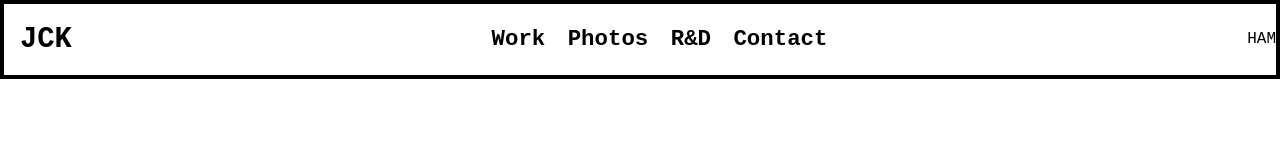
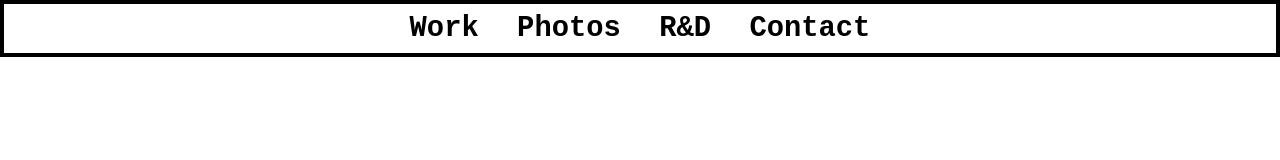
Before and after one commit to intern-jck/site-nextjs, a Next.js app: page / in a window 1280 px wide. Shown: the top 160 px of the page. Built offline with nearby package versions, Linux system fonts and the light colour scheme; grey boxes are pictures that could not be loaded.

Commit message:
adds hamburger menu styles

```diff
--- a/_old/index.html
+++ b/_old/index.html
@@ -22,11 +22,13 @@
 <body>
 
   <nav id="navbar" class="navbar">
+
     <div id="nav-ham">
       <button onclick="showMenu()">
         <i class="fa-solid fa-bars fa-3x"></i>
       </button>
     </div>
+
     <ul id="nav-menu">
       <li>
         <a href="/">
@@ -64,6 +66,7 @@
         </a>
       </li>
     </ul>
+
   </nav>
 
   <section class="page-content">
--- a/_old/styles/nav.css
+++ b/_old/styles/nav.css
@@ -52,7 +52,7 @@
     display: none;
   }
 
-  #nav-menu.active {
+  #nav-menu .active {
     top: 0;
     display: flex;
     flex-direction: column;
--- a/src/common/components/Navbar/Navbar.module.scss
+++ b/src/common/components/Navbar/Navbar.module.scss
@@ -1,42 +1,63 @@
 .navbar {
   border: $border-stock;
   background-color: $color-background;
+  padding: $padding-stock;
+  position: fixed;
   width: 100%;
-  position: fixed;
-  z-index: 99;
   top: 0;
   left: 0;
+  z-index: 99;
+  display: flex;
+  align-items: center;
+  justify-content: center;
+  gap: 0;
+}
+
+.navMenu {
+  font-size: $font-size-xxlarge;
+  font-weight: bold;
+  width: 80%;
+  padding: 0;
+  margin: 0;
+  list-style-type: none;
   display: flex;
   flex-direction: row;
   align-items: center;
-  justify-content: space-between;
+  justify-content: center;
+  gap: $gap-xxxxlarge;
 }
 
-.brand {
-  margin-left: 1rem;
+.hamMenu {
+  display: none;
 
-  a {
-    font-size: $font-size-xxlarge;
-    font-weight: bold;
-    text-align: center;
+  button {
+    border: $border-stock;
+    background: none;
+    font-size: $font-size-xxxlarge;
+    display: flex;
   }
+
 }
 
-.navMenu {
-  width: fit-content;
-  font-size: $font-size-xlarge;
-  font-weight: bold;
-  display: flex;
-  flex-direction: row;
-  align-items: center;
+@media screen and (max-width: 900px) {
 
-  ul {
-    padding: 0;
-    list-style-type: none;
+  .navbar {
+    flex-direction: column;
+  }
+
+  .hamMenu {
     display: flex;
-    flex-direction: row;
-    gap: 1em;
   }
+
+  .navMenu {
+    display: none;
+  }
+
+  .showMenu {
+    margin-top: $margin-xlarge;
+    display: flex;
+    flex-direction: column;
+    gap: $gap-stock;
+  }
+
 }
-
-.ham_menu {}
--- a/src/common/components/Navbar/index.tsx
+++ b/src/common/components/Navbar/index.tsx
@@ -1,44 +1,52 @@
 import Link from 'next/link';
 import styles from './Navbar.module.scss'
 
+import { GiHamburgerMenu } from 'react-icons/gi';
+
 export default function NavBarComponent() {
+
+  function toggleMenu(event: React.MouseEvent<HTMLButtonElement>) {
+    const navMenu = document.getElementById(styles.navMenu);
+    navMenu ?  navMenu.classList.toggle(styles.showMenu) : null;
+  };
+
+  function closeMenu(event: React.MouseEvent<HTMLAnchorElement>) {
+    const navMenu = document.getElementById(styles.navMenu);
+    navMenu ?  navMenu.classList.remove(styles.showMenu) : null;
+  }
+
   return (
+    <nav className={styles.navbar}>
 
-    <nav className={styles.navbar}>
-      <div className={styles.brand}>
-        <Link href='/'>
-          JCK
-        </Link>
+      <div className={styles.hamMenu}>
+        <button onClick={toggleMenu}>
+          <GiHamburgerMenu />
+        </button>
       </div>
 
-      <div className={styles.navMenu}>
-        <ul>
+      <ul id={styles.navMenu} className={styles.navMenu}>
         <li>
-            <Link href='/work'>
+          <Link href='/work' onClick={closeMenu}>
             Work
           </Link>
         </li>
         <li>
-            <Link href='/photos'>
+          <Link href='/photos' onClick={closeMenu}>
             Photos
           </Link>
         </li>
         <li>
-            <Link href='/randd'>
+          <Link href='/randd' onClick={closeMenu}>
             R&D
           </Link>
         </li>
         <li>
-            <Link href='/contact'>
+          <Link href='/contact' onClick={closeMenu}>
             Contact
           </Link>
         </li>
       </ul>
-      </div>
 
-      <div className={styles.hamMenu}>
-        HAM
-      </div>
     </nav>
   )
 };
--- a/src/modules/json/getJsonDataFromUrl.ts
+++ b/src/modules/json/getJsonDataFromUrl.ts
@@ -4,7 +4,6 @@ export async function getJsonDataFromUrl(url:string) {
   try {
     const response = await axios.get(url);
     const data = await response.data;
-    // console.log(data)
     return data;
   } catch (error) {
     console.log('getJsonData Error:', error)
--- a/src/styles/globals.scss
+++ b/src/styles/globals.scss
@@ -28,7 +28,9 @@ a {
   text-decoration: none;
 }
 
+button:hover,
 a:hover {
+  cursor: pointer;
   color: $color-active;
 }
 
--- a/src/styles/variables.scss
+++ b/src/styles/variables.scss
@@ -1,60 +1,33 @@
-// $max-width: 1100px;
-// $border-radius: 12px;
-// $font-family: 'Gill Sans',
-//   'Gill Sans MT',
-//   Calibri,
-//   'Trebuchet MS',
-//   sans-serif;
-// $font-color: #1d1d1d;
-// $color-primary: #2828f8;
-// $color-secondary: red;
-// $color-active: #f88800;
-// $color-border: #1a1a1a;
-// $color-background: #f8f8f8;
-
-
-// $page-font: 'Courier New', Courier, monospace;
-$font-family: 'Courier New', Courier, monospace;
-
-
-$primary: blue;
-$secondary: grey;
-
 $color-background: #ffffff;
 $color-panel-background: #ffffff;
-
 $color-input-background: #ffffff;
-
 $color-button-background: #444422;
-
 $color-active: orange;
 $color-primary: blue;
 $color-secondary: grey;
 
+$font-family: 'Courier New', Courier, monospace;
 $font-color: black;
-
 $font-size-xsmall: 0.6rem;
 $font-size-small: 0.8rem;
 $font-size-stock: 1rem;
 $font-size-large: 1.2rem;
 $font-size-xlarge: 1.4rem;
 $font-size-xxlarge: 1.8rem;
+$font-size-xxxlarge: 2.4rem;
+$font-size-xxxxlarge: 3rem;
 
 $border-input: 2px solid black;
 $border-input-hover: 2px solid blue;
 $border-input-focus: 2px solid blue;
-
 $border-color: black;
-
 $border-thin: 2px solid black;
 $border-stock: 4px solid black;
 $border-thick: 6px solid black;
-
 $border-test-orange: 2px solid orange;
 $border-test-blue: 2px solid blue;
 $border-test-green: 2px solid green;
 $border-test-red: 2px solid red;
-
 $border-radius-small: 0.2rem;
 $border-radius-stock: 0.4rem;
 $border-radius-large: 0.6rem;
@@ -66,10 +39,18 @@ $padding-thick: 1.0rem;
 $margin-thin: 0.25rem;
 $margin-stock: 0.5rem;
 $margin-thick: 1.0rem;
+$margin-xlarge: 1.2rem;
+$margin-xxlarge: 1.4rem;
+$margin-xxxlarge: 1.8rem;
+$margin-xxxxlarge: 2.4rem;
 
 $gap-thin: 0.25rem;
 $gap-stock: 0.5rem;
 $gap-thick: 1.0rem;
+$gap-xlarge: 1.2rem;
+$gap-xxlarge: 1.4rem;
+$gap-xxxlarge: 1.8rem;
+$gap-xxxxlarge: 2.4rem;
 
 $screen-break-xxs: 400px;
 $screen-break-xs: 600px;
```
Lines whose indentation alone changed are shown as unchanged.
